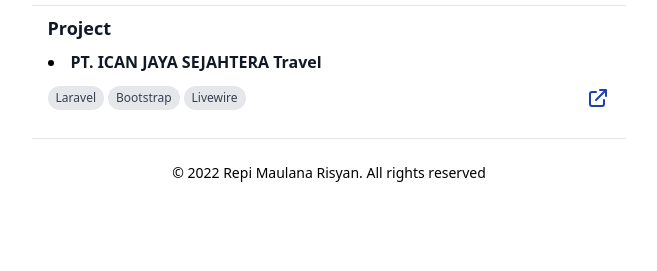
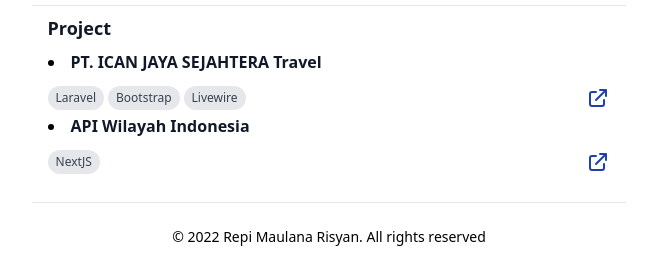
Before and after one commit to repirisyan/repirisyan.github.io, a website: page index.html in a window 1280 px wide. Shown: the part 615-886 px from the top of the page, without its empty margins (311-968 px from the left). Before the commit the page ends 822 px from the top, so only its background shows below. Drawn offline with Linux system fonts and the light colour scheme.

Commit message:
add project api

```diff
--- a/index.html
+++ b/index.html
@@ -146,6 +146,23 @@
                         </div>
                     </div>
                 </li>
+                <li>
+                    <span class="text-gray-900 font-semibold dark:text-white">API Wilayah Indonesia</span>
+                    <div class="flex justify-between mt-3">
+                        <div>
+                            <div class="flex items-center flex-wrap" data-v-104174d2="">
+                                <p class="py-1 px-2 text-xs bg-gray-200 dark:bg-white text-gray-700 dark:text-black font-medium rounded-full mr-1 mb-1 mt-0">NextJS</p>
+                            </div>
+                        </div>
+                        <div>
+                            <a href="https://region-indonesia.vercel.app" aria-label="Link to Ican Jaya Sejahtera Website" target="_blank" class="text-blue-800 dark:text-blue-500">
+                                <svg xmlns="http://www.w3.org/2000/svg" class="h-6 w-6" fill="none" viewBox="0 0 24 24" stroke="currentColor" stroke-width="2">
+                                    <path stroke-linecap="round" stroke-linejoin="round" d="M10 6H6a2 2 0 00-2 2v10a2 2 0 002 2h10a2 2 0 002-2v-4M14 4h6m0 0v6m0-6L10 14" />
+                                  </svg>
+                            </a>
+                        </div>
+                    </div>
+                </li>
             </ul>
         </section>
         <hr class="mt-6 mb-6 ">
```
